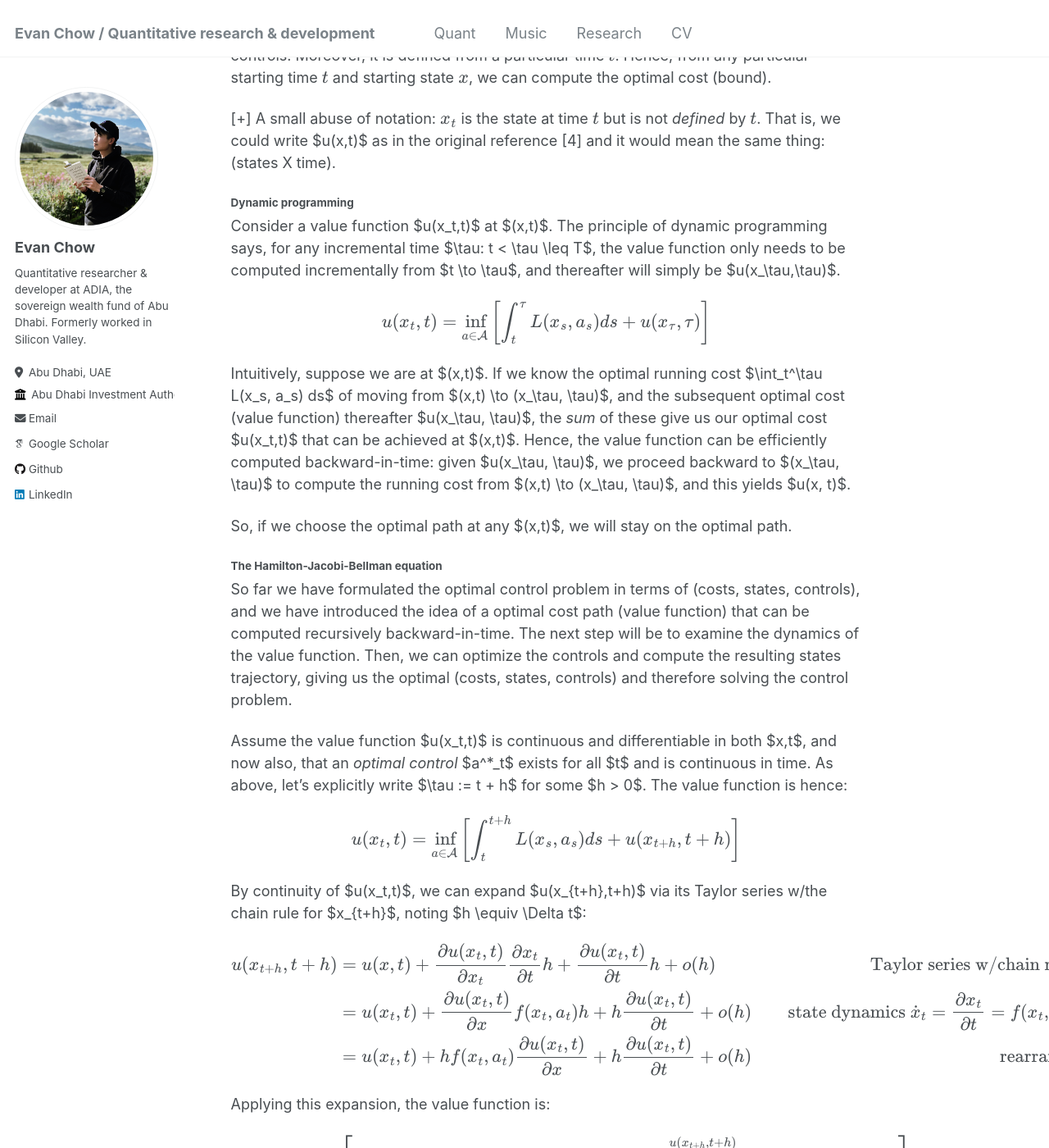
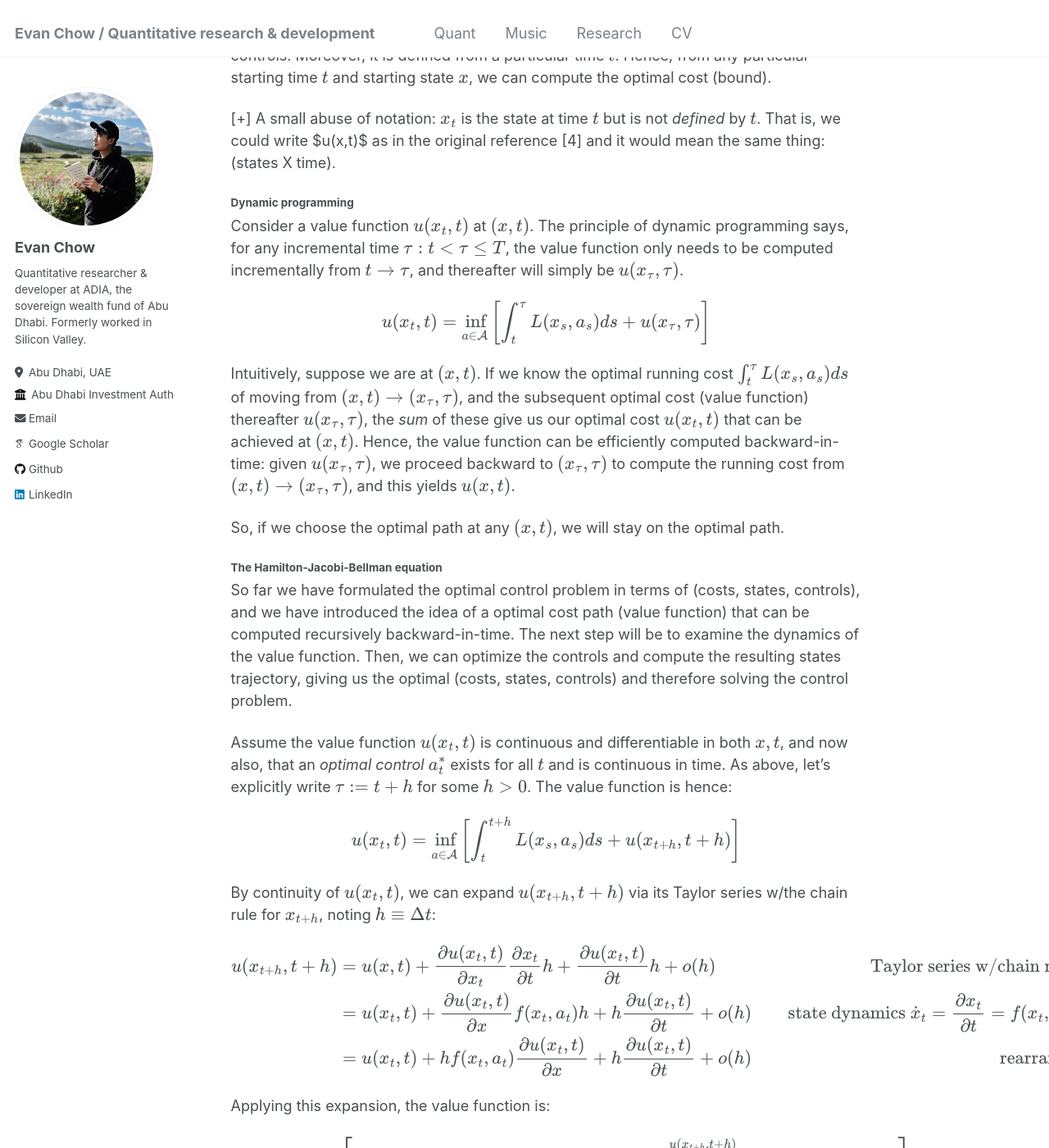
Before and after one commit to evnchw/evnchw.github.io, a Jekyll site: the page built from _quant/mfg_part_1.md, in a window 1280 px wide and 1400 px high, scrolled down 3317 px. Shown: the whole window at 82% size. Built offline with Jekyll 4.4.1, drawn with Linux system fonts in a browser that asks for light colours; some web fonts are replaced; some of the changed text lies outside the part shown.

Commit message:
update the inline expressions

```diff
--- a/_quant/mfg_part_1.md
+++ b/_quant/mfg_part_1.md
@@ -101,7 +101,7 @@
 
 #### Dynamic programming
 
-Consider a value function $u(x_t,t)$ at $(x,t)$. The principle of dynamic programming says, for any incremental time $\tau: t < \tau \leq T$, the value function only needs to be computed incrementally from $t \to \tau$, and thereafter will simply be $u(x_\tau,\tau)$.
+Consider a value function $$u(x_t,t)$$ at $$(x,t)$$. The principle of dynamic programming says, for any incremental time $$\tau: t < \tau \leq T$$, the value function only needs to be computed incrementally from $$t \to \tau$$, and thereafter will simply be $$u(x_\tau,\tau)$$.
 
 $$
 \begin{align}
@@ -109,15 +109,15 @@
 \end{align}
 $$
 
-Intuitively, suppose we are at $(x,t)$. If we know the optimal running cost $\int_t^\tau L(x_s, a_s) ds$ of moving from $(x,t) \to (x_\tau, \tau)$, and the subsequent optimal cost (value function) thereafter $u(x_\tau, \tau)$, the *sum* of these give us our optimal cost $u(x_t,t)$ that can be achieved at $(x,t)$. Hence, the value function can be efficiently computed backward-in-time: given $u(x_\tau, \tau)$, we proceed backward to $(x_\tau, \tau)$ to compute the running cost from $(x,t) \to (x_\tau, \tau)$, and this yields $u(x, t)$.
+Intuitively, suppose we are at $$(x,t)$$. If we know the optimal running cost $$\int_t^\tau L(x_s, a_s) ds$$ of moving from $$(x,t) \to (x_\tau, \tau)$$, and the subsequent optimal cost (value function) thereafter $$u(x_\tau, \tau)$$, the *sum* of these give us our optimal cost $$u(x_t,t)$$ that can be achieved at $$(x,t)$$. Hence, the value function can be efficiently computed backward-in-time: given $$u(x_\tau, \tau)$$, we proceed backward to $$(x_\tau, \tau)$$ to compute the running cost from $$(x,t) \to (x_\tau, \tau)$$, and this yields $$u(x, t)$$.
 
-So, if we choose the optimal path at any $(x,t)$, we will stay on the optimal path.
+So, if we choose the optimal path at any $$(x,t)$$, we will stay on the optimal path.
 
 #### The Hamilton-Jacobi-Bellman equation
 
 So far we have formulated the optimal control problem in terms of (costs, states, controls), and we have introduced the idea of a optimal cost path (value function) that can be computed recursively backward-in-time. The next step will be to examine the dynamics of the value function. Then, we can optimize the controls and compute the resulting states trajectory, giving us the optimal (costs, states, controls) and therefore solving the control problem.
 
-Assume the value function $u(x_t,t)$ is continuous and differentiable in both $x,t$, and now also, that an *optimal control* $a^*_t$ exists for all $t$ and is continuous in time. As above, let's explicitly write $\tau := t + h$ for some $h > 0$. The value function is hence:
+Assume the value function $$u(x_t,t)$$ is continuous and differentiable in both $$x,t$$, and now also, that an *optimal control* $$a^*_t$$ exists for all $$t$$ and is continuous in time. As above, let's explicitly write $$\tau := t + h$$ for some $$h > 0$$. The value function is hence:
 
 $$
 \begin{align}
@@ -125,7 +125,7 @@
 \end{align}
 $$
 
-By continuity of $u(x_t,t)$, we can expand $u(x_{t+h},t+h)$ via its Taylor series w/the chain rule for $x_{t+h}$, noting $h \equiv \Delta t$:
+By continuity of $$u(x_t,t)$$, we can expand $$u(x_{t+h},t+h)$$ via its Taylor series w/the chain rule for $$x_{t+h}$$, noting $$h \equiv \Delta t$$:
 
 $$
 \begin{align}
@@ -166,7 +166,7 @@
 
 Intuitively, the Hamiltonian can be interpreted as the instantaneous version of the Lagrangian from static optimization ([Wiki](https://en.wikipedia.org/wiki/Hamiltonian_(control_theory))), combining your running cost from being in a state with the sensitivity to the changes in your state. This can be thought of as a tradeoff between your current cost vs. your (near-)future cost, which by the equation must match the change in the optimal cost (value function) at equilibrium.
 
-The optimal controls ($a^*_t$) and optimal trajectory of states ($x^*_t$) are given indirectly as the solution to the following set of partial differential equations:
+The optimal controls ($$a^*_t$$) and optimal trajectory of states ($$x^*_t$$) are given indirectly as the solution to the following set of partial differential equations:
 
 $$
 \begin{align*}
```
